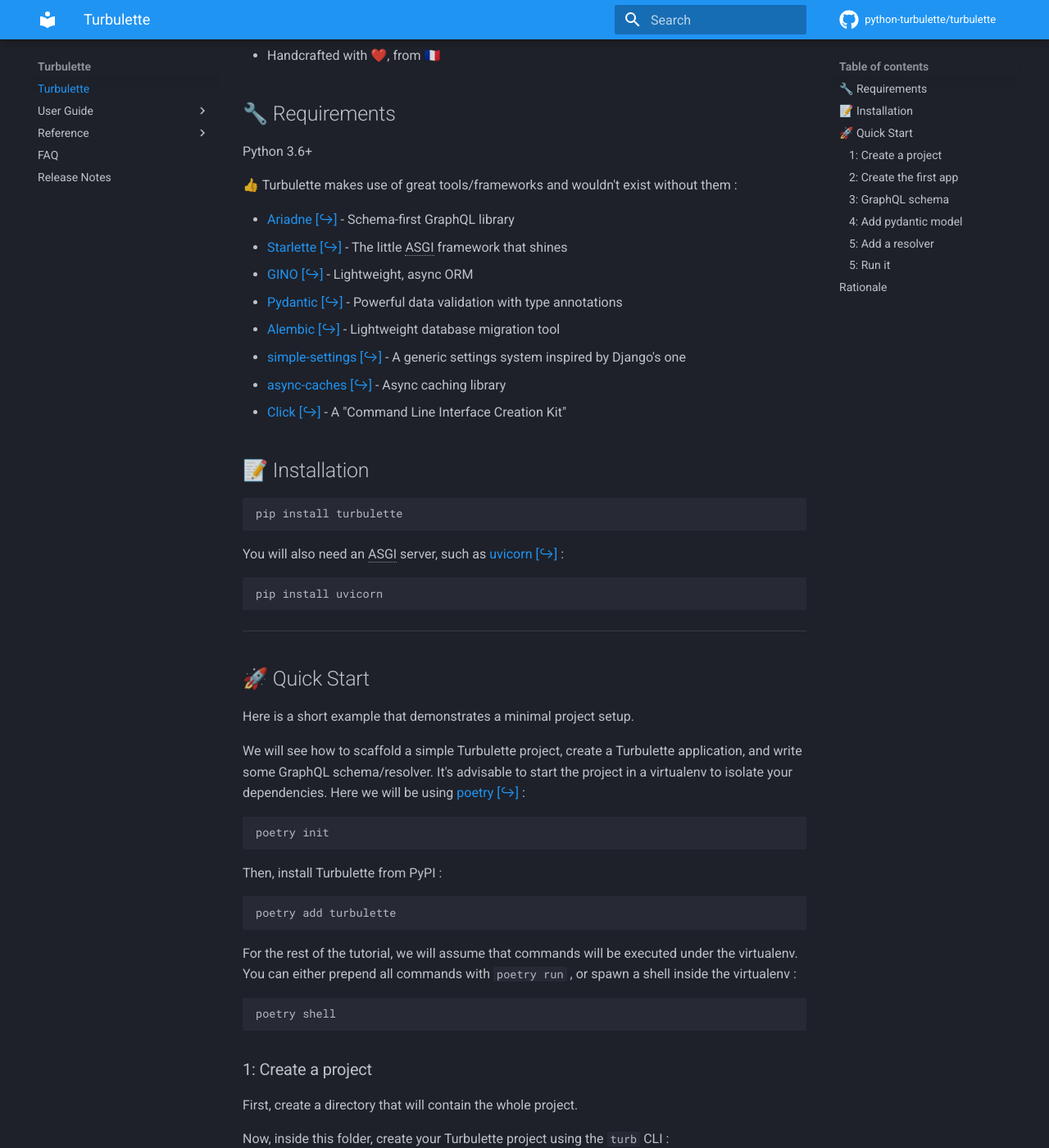
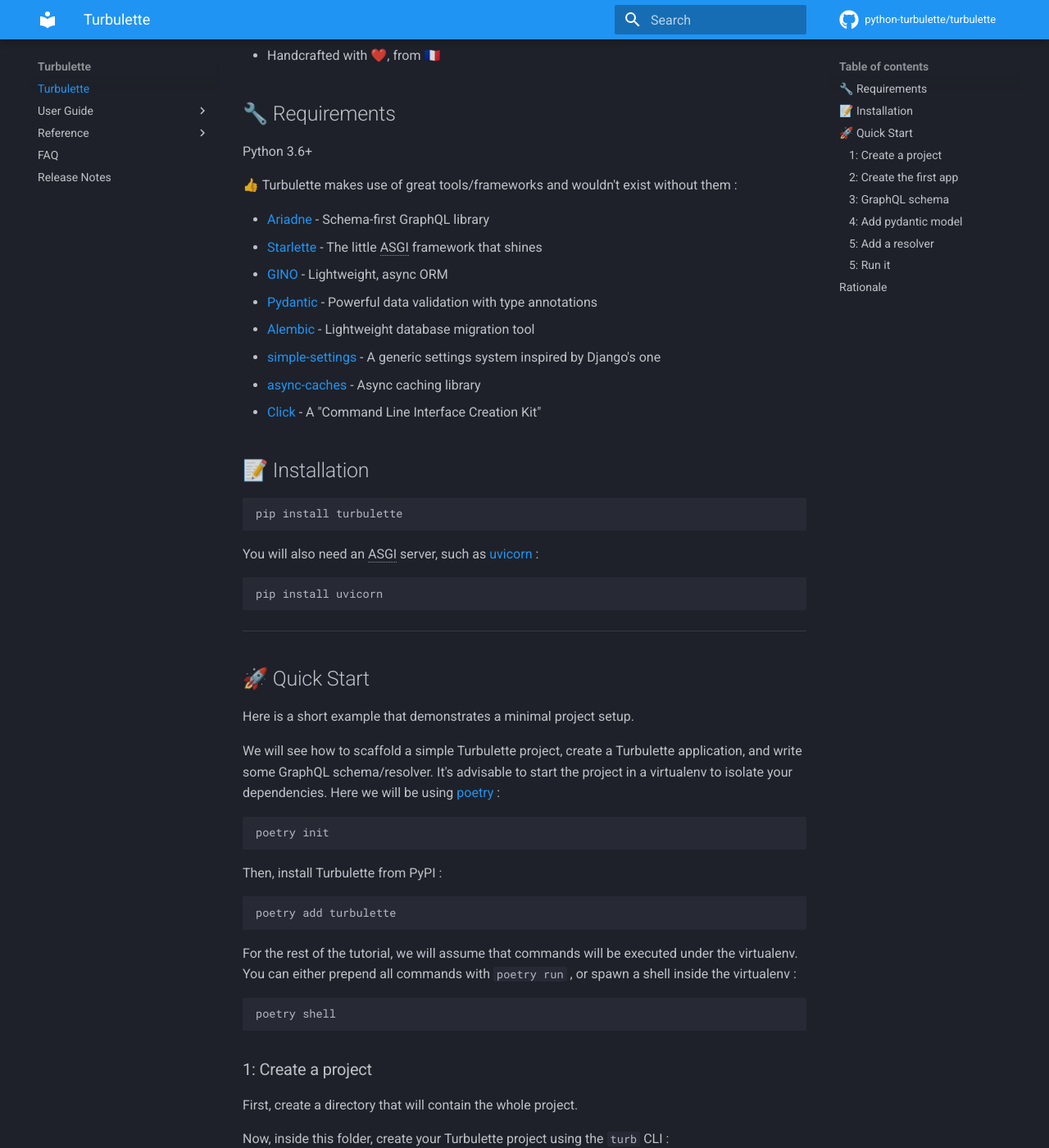
Before and after one commit to turbulette/turbulette, an MkDocs documentation site: the page built from docs/index.md, in a window 1280 px wide and 1400 px high, scrolled down 765 px. Shown: the whole window at 82% size. Built offline with MkDocs 1.6.1 and Material for MkDocs 9.7.7, drawn with Linux system fonts in a browser that asks for light colours; comment, search, counter and statistics services are not loaded.

Commit message:
📝 docs: fix some links

```diff
--- a/docs/css/custom.css
+++ b/docs/css/custom.css
@@ -1,11 +1,3 @@
-a[href^="https:"]:not(.md-content__button):not(.md-source):not(.badge):not(.md-footer-social__link):not([href="https://squidfunk.github.io/mkdocs-material/"])::after
-{
-  /* \00A0 is a non-breaking space
-        to make the mark be on the same line as the link
-    */
-  content: "\00A0[↪]";
-}
-
 /* Indentation. */
 div.doc-contents:not(.first) {
   padding-left: 25px;
```
Also changed, not shown: docs/user_guide/error_handling.md (+1 -1 lines).
